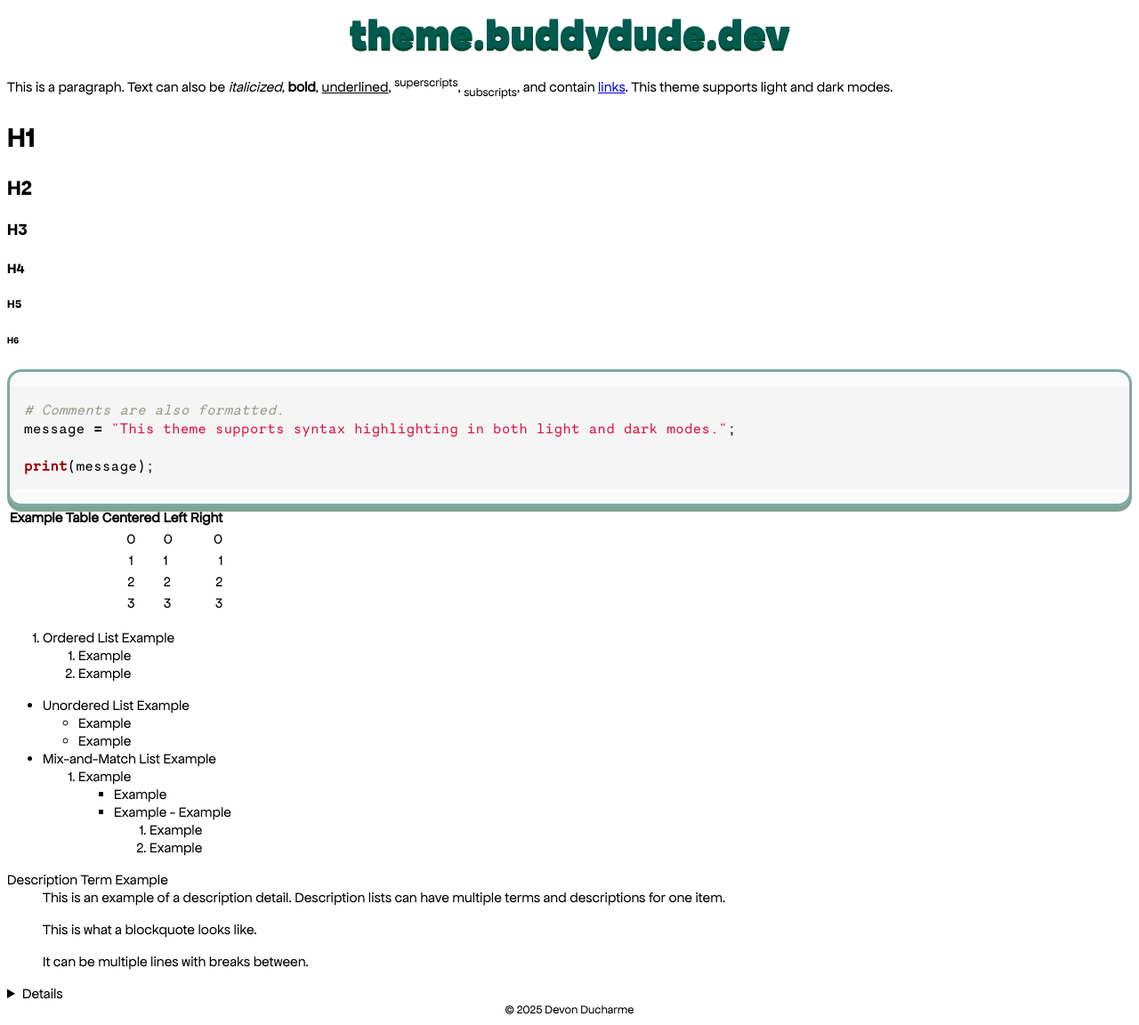
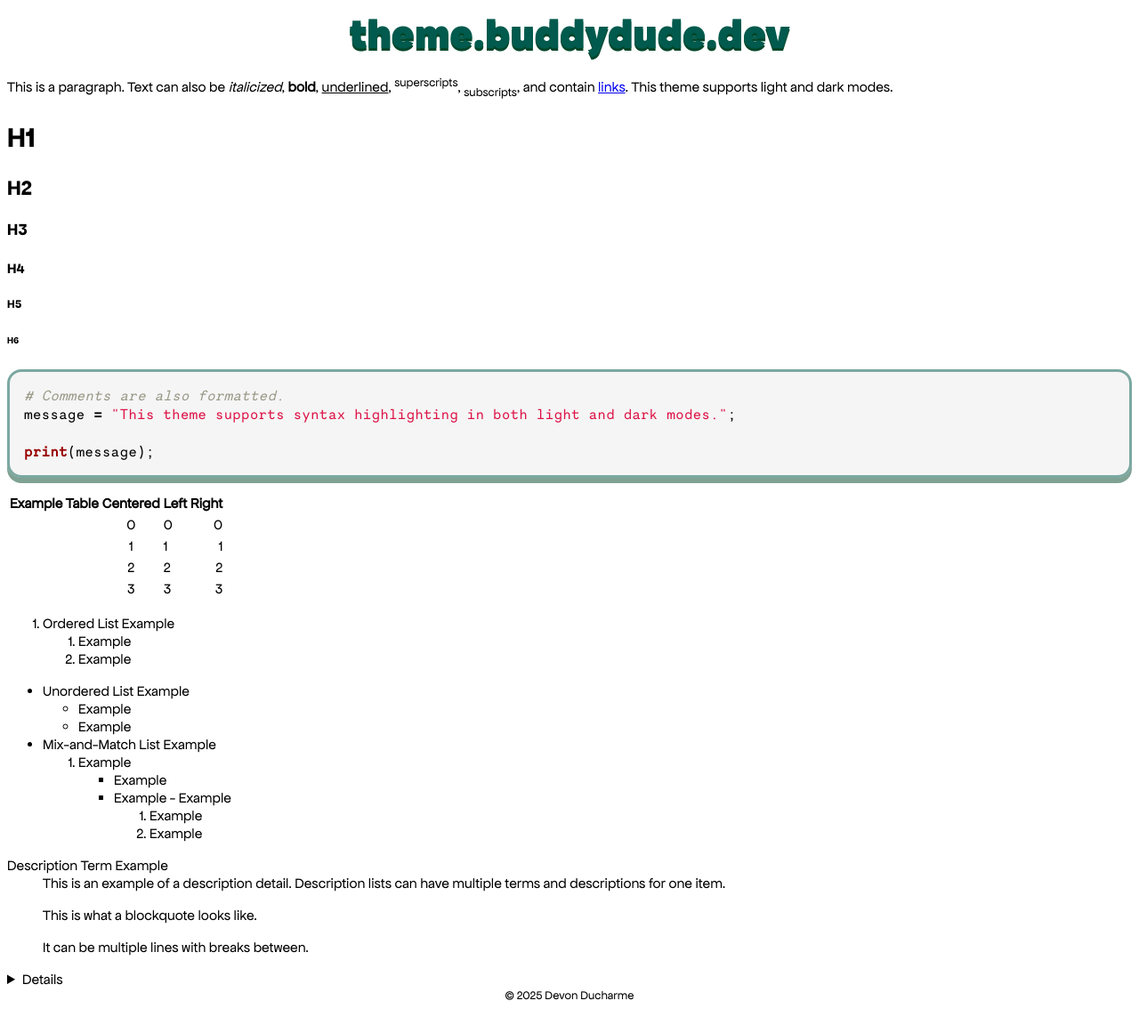
Before and after one commit to buddydudedev/theme.buddydude.dev, a Jekyll site: the page built from index.md, in a window 1280 px wide. Shown: the whole page at 89% size. Built offline with Jekyll 4.4.1, drawn with Linux system fonts in a browser that asks for light colours.

Commit message:
Animated border moved closer to code

```diff
--- a/_sass/default.scss
+++ b/_sass/default.scss
@@ -266,7 +266,7 @@ div.highlight {
 }
 
 .post,
-div.highlight,
+pre.highlight,
 article img {
     border-radius: var(--post-radius);
     border-style: solid;
@@ -280,7 +280,7 @@ article img {
 }
 
 .post:hover,
-div.highlight:hover,
+pre.highlight:hover,
 article img:hover {
     --frame-opacity: 1;
     --frame-shadow-opacity: 1;
```
